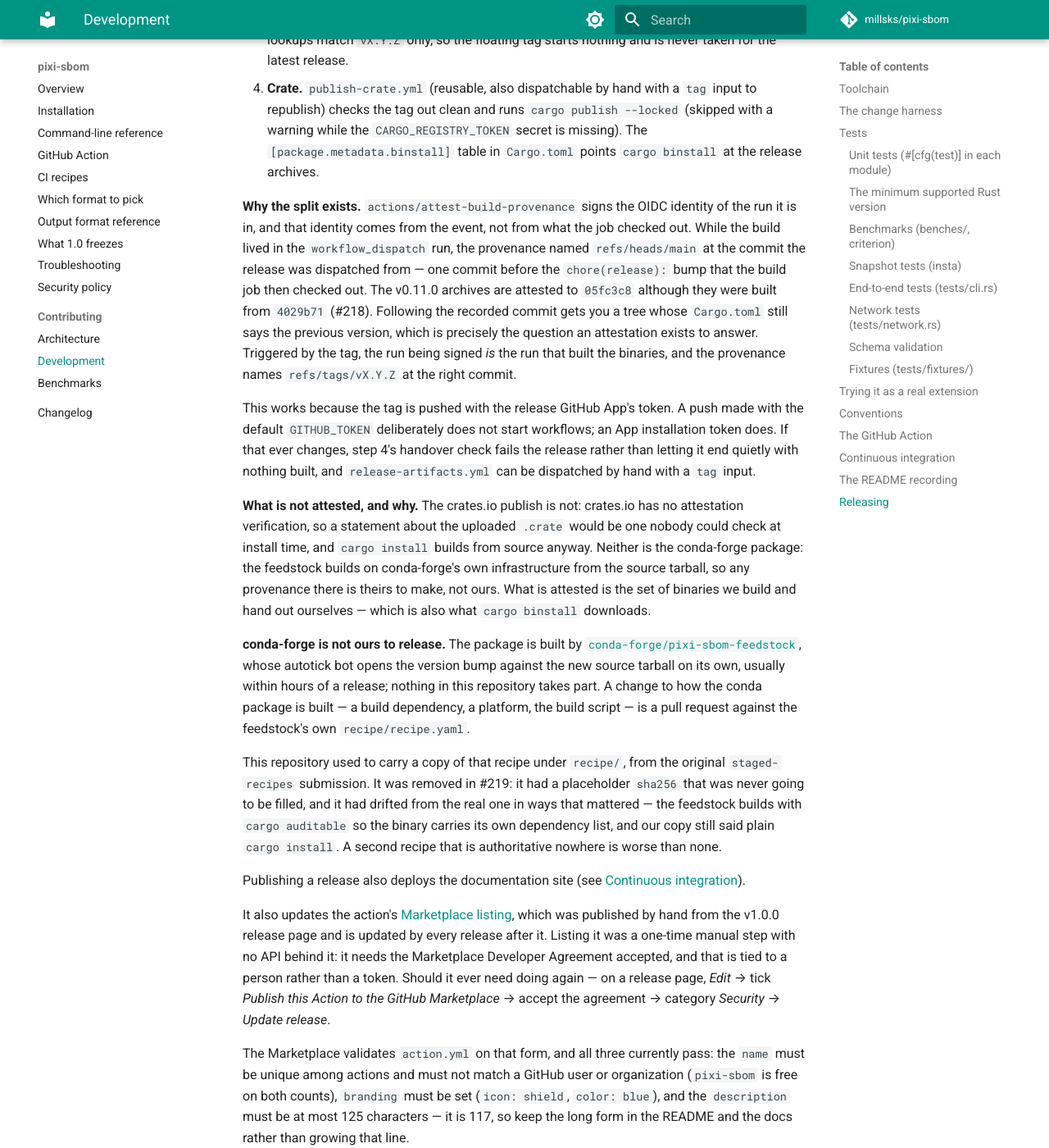
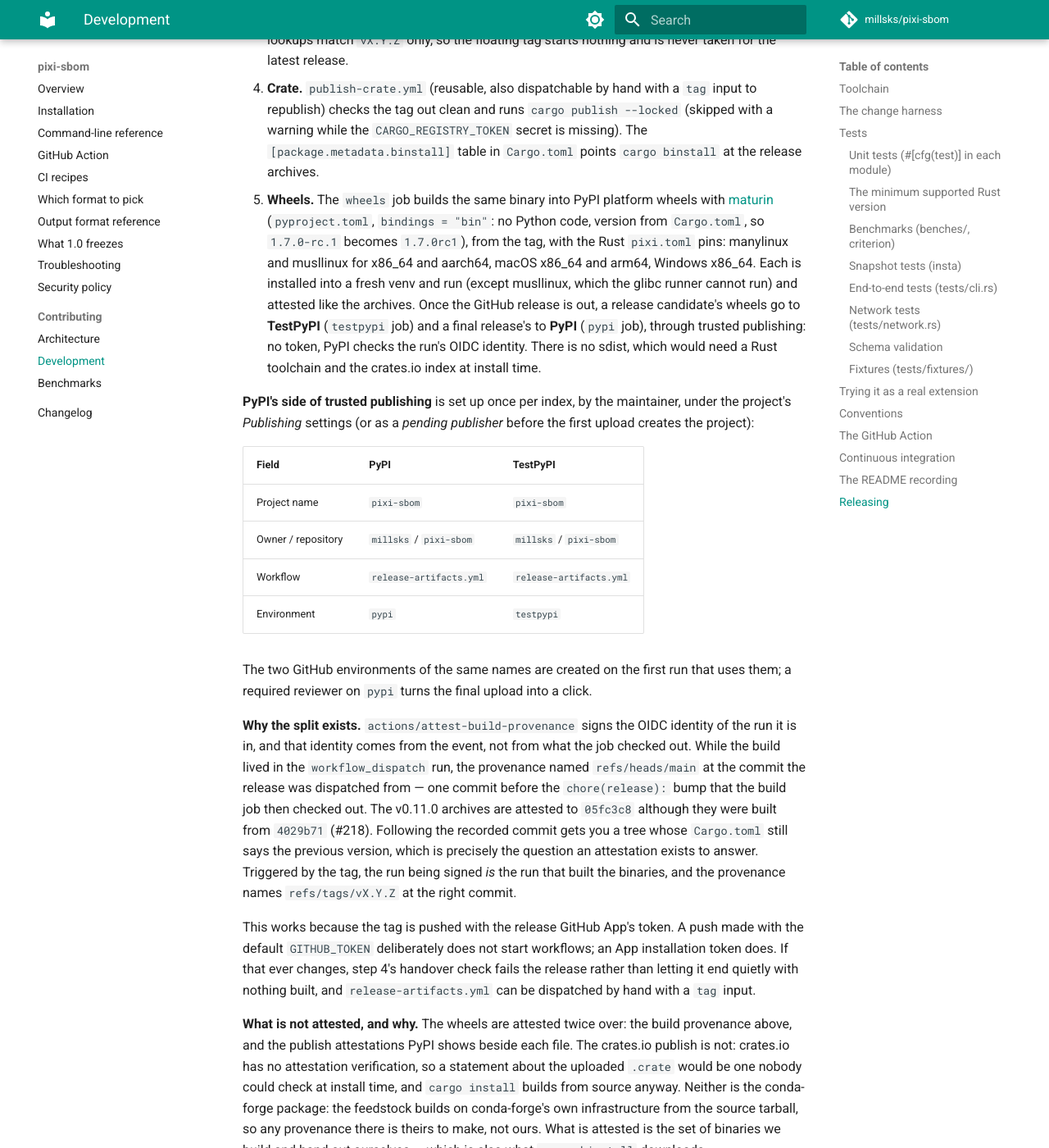
Before and after one commit to aesir-oss/pixi-sbom, an MkDocs documentation site: the page built from docs/development.md, in a window 1280 px wide and 1400 px high, scrolled down 10786 px. Shown: the whole window at 82% size. Built offline with MkDocs 1.6.1 and Material for MkDocs 9.7.7, drawn with Linux system fonts in a browser that asks for light colours; comment, search, counter and statistics services are not loaded; the version menu is left out.

Commit message:
chore(release): publish the binary to PyPI as wheels (#380)
pyproject.toml packages the existing binary with maturin (bindings =
"bin", no Python code, version from Cargo.toml). release-artifacts.yml
gains a wheels job that builds it from the tag with the Rust pixi.toml
pins for manylinux and musllinux x86_64/aarch64, macOS x86_64/arm64 and
Windows x86_64, smoke-tests each in a fresh venv (not musl on the glibc
runner) and attests it like the archives. After the GitHub release, a
release candidate's wheels go to TestPyPI and a final release's to PyPI,
through trusted publishing with PEP 740 attestations. Wheels only: an
sdist would need Rust and the crates.io index at install time.

README, installation and development docs list PyPI and the publisher
fields the maintainer registers.

Refs #341


Claude-Session: https://claude.ai/code/session_013iwejMi69Z1tNUQyY21SaJ

Co-authored-by: Claude Opus 5.5 <noreply@anthropic.com>

```diff
--- a/docs/development.md
+++ b/docs/development.md
@@ -352,6 +352,27 @@ What the two do, in order:
    tag out clean and runs `cargo publish --locked` (skipped with a warning while the `CARGO_REGISTRY_TOKEN` secret
    is missing). The `[package.metadata.binstall]` table in `Cargo.toml` points `cargo binstall` at the release
    archives.
+9. **Wheels.** The `wheels` job builds the same binary into PyPI platform wheels with
+   [maturin](https://www.maturin.rs/) (`pyproject.toml`, `bindings = "bin"`: no Python code, version from
+   `Cargo.toml`, so `1.7.0-rc.1` becomes `1.7.0rc1`), from the tag, with the Rust `pixi.toml` pins: manylinux and
+   musllinux for x86_64 and aarch64, macOS x86_64 and arm64, Windows x86_64. Each is installed into a fresh venv and
+   run (except musllinux, which the glibc runner cannot run) and attested like the archives. Once the GitHub release
+   is out, a release candidate's wheels go to **TestPyPI** (`testpypi` job) and a final release's to **PyPI**
+   (`pypi` job), through trusted publishing: no token, PyPI checks the run's OIDC identity. There is no sdist,
+   which would need a Rust toolchain and the crates.io index at install time.
+
+**PyPI's side of trusted publishing** is set up once per index, by the maintainer, under the project's
+*Publishing* settings (or as a *pending publisher* before the first upload creates the project):
+
+| Field | PyPI | TestPyPI |
+|---|---|---|
+| Project name | `pixi-sbom` | `pixi-sbom` |
+| Owner / repository | `millsks` / `pixi-sbom` | `millsks` / `pixi-sbom` |
+| Workflow | `release-artifacts.yml` | `release-artifacts.yml` |
+| Environment | `pypi` | `testpypi` |
+
+The two GitHub environments of the same names are created on the first run that uses them; a required reviewer on
+`pypi` turns the final upload into a click.
 
 **Why the split exists.** `actions/attest-build-provenance` signs the OIDC identity of the run it is in, and that
 identity comes from the event, not from what the job checked out. While the build lived in the `workflow_dispatch`
@@ -367,7 +388,8 @@ This works because the tag is pushed with the release GitHub App's token. A push
 handover check fails the release rather than letting it end quietly with nothing built, and
 `release-artifacts.yml` can be dispatched by hand with a `tag` input.
 
-**What is not attested, and why.** The crates.io publish is not: crates.io has no attestation verification, so a
+**What is not attested, and why.** The wheels are attested twice over: the build provenance above, and the
+publish attestations PyPI shows beside each file. The crates.io publish is not: crates.io has no attestation verification, so a
 statement about the uploaded `.crate` would be one nobody could check at install time, and `cargo install` builds
 from source anyway. Neither is the conda-forge package: the feedstock builds on conda-forge's own infrastructure
 from the source tarball, so any provenance there is theirs to make, not ours. What is attested is the set of
```
Also changed, not shown: README.md (+3 -2 lines), docs/installation.md (+5 -0 lines), pyproject.toml (added, +36 -0 lines), 1 other file.
